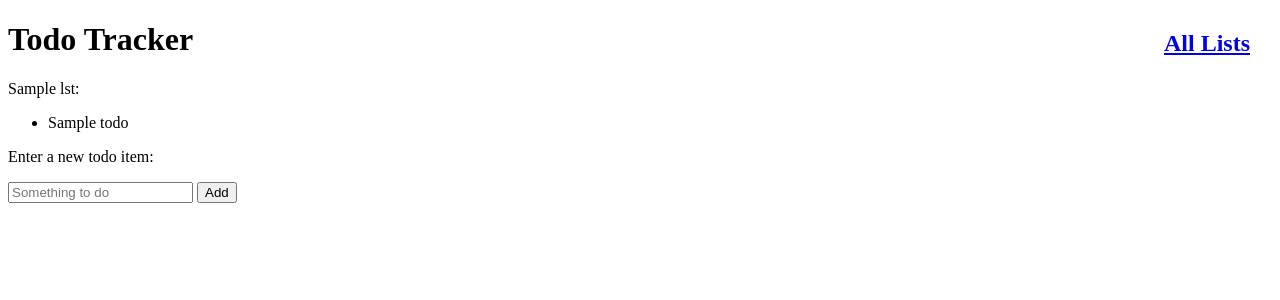
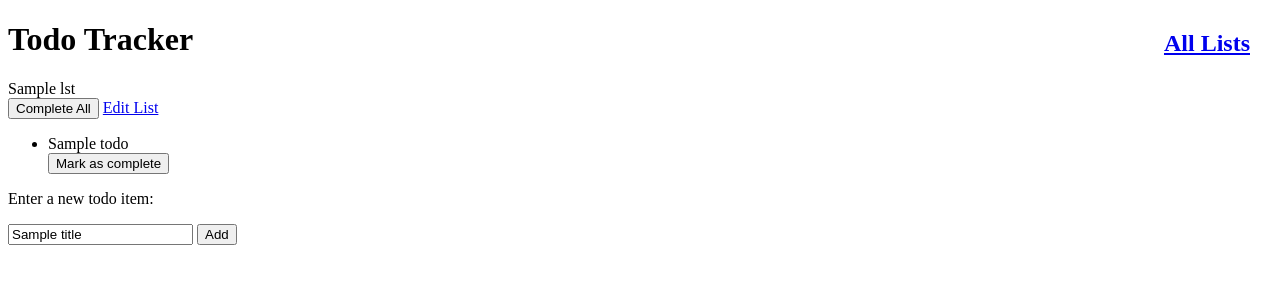
Before and after one commit to swiraol/todos_from_scratch_2, a Flask app: template templates/list.html in a window 1280 px wide. Shown: the top 300 px of the page. Run offline with Flask 3, Linux system fonts and the light colour scheme; the template is opened without the code that fills it: most values are stand-ins (such as "Sample title", 1, 10 or a date in 2020); some libraries are stand-ins or nearby versions.

Commit message:
Completed Slice 4: The Editor

```diff
--- a/templates/list.html
+++ b/templates/list.html
@@ -2,16 +2,25 @@
 
 {% block content %}
   <a href="{{ url_for('all_lists') }}" class="all-lists"><h2>All Lists</h2></a>
-  {{ lst.title }}:
-  <ul>
-    {% for todo in lst.todos %}
-      <li>{{ todo.title }}</li>
-    {% endfor %}
-  </ul>
+  {{ lst.title }}
+  <div class="{{ 'list-is-all-done' if all_completed else '' }}">
+    <form action="{{ url_for('complete_all', list_id=lst['id']) }}" method="post">
+      <button class="{{ 'hidden' if all_completed else '' }}" type="submit" name="complete_all" value="true">Complete All</button>
+      <a href="{{ url_for('edit_list', list_id=lst.id) }}">Edit List</a>
+    </form>
+    <ul>
+      {% for todo in lst.todos %}
+        <li class="{{ 'completed' if todo.completed else '' }}">{{ todo.title }}</li>
+        <form action="{{ url_for('update_todo', list_id=lst['id'], todo_id=todo['id']) }}" method="post">
+          <button type="submit" name="completed" value="{{ not todo.completed }}">Mark as complete</button>
+        </form>
+      {% endfor %}
+    </ul>
+  </div>
 
   <p>Enter a new todo item:</p>
   <form action="{{ url_for('create_todo', list_id=lst['id']) }}" method="post">
-    <input placeholder="Something to do" type="text" name="todo_title">
+    <input placeholder="Something to do" type="text" name="todo_title" value="{{ title }}">
     <input type="submit" value="Add">
   </form>
 {% endblock %}
--- a/templates/lists.html
+++ b/templates/lists.html
@@ -3,7 +3,7 @@
   <a href="{{ url_for('new_list') }}" class="new-list"><h2>New List</h2></a>
   <ul>
     {% for lst in all_lists %}
-        <li><a href="{{ url_for('show_list', list_id=lst.id) }}">{{ lst.title }}</a> --- {{ lst.todos_remaining }} / {{ lst.total_todos }}</li>
+        <li class="{{ 'completed-list' if lst.todos_remaining == 0 and lst.total_todos > 0 else '' }}"><a href="{{ url_for('show_list', list_id=lst.id) }}">{{ lst.title }}</a> --- {{ lst.todos_remaining }} / {{ lst.total_todos }}</li>
     {% endfor %}
   </ul>
 
```
Also changed, not shown: templates/edit_list.html (added, +11 -0 lines).
